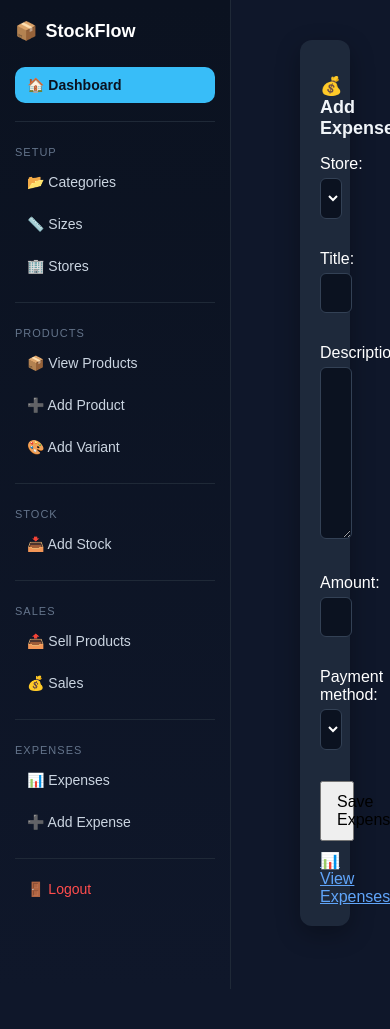
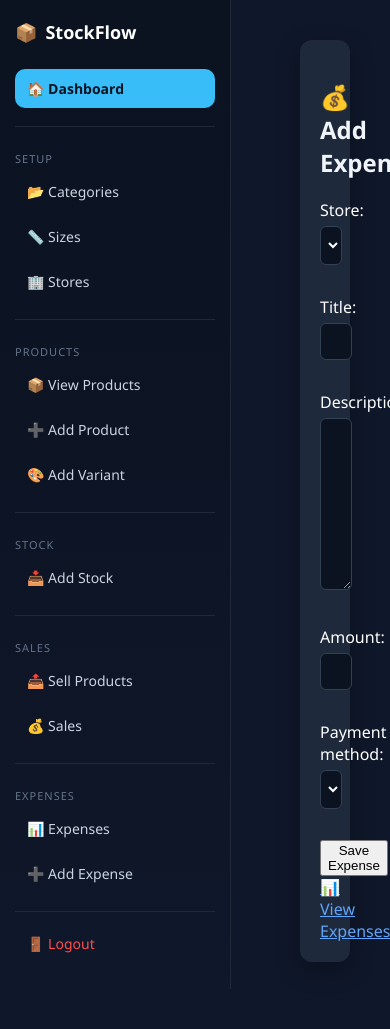
Before and after one commit to felly09/StockFlow, a Django app: page /inventory/add-expense/ in a window 390 px wide; the page is wider, and only the part inside the window is pictured. Run offline with Django 5.2, Linux system fonts and the light colour scheme; a user stored in the database is signed in; data comes from the database, SQL or seed files in the repository.

Commit message:
Refactor and clean up base.css styles

```diff
--- a/inventory/static/inventory/base.css
+++ b/inventory/static/inventory/base.css
@@ -157,52 +157,3 @@ input:focus, select:focus, textarea:focus {
 .mb-1 { margin-bottom: 10px; }
 .mb-2 { margin-bottom: 20px; }
 .mb-3 { margin-bottom: 30px; }
-
-body {
-    margin: 0;
-    padding: 0;
-    font-family: Arial, sans-serif;
-}
-
-/* Main container */
-.container {
-    width: 90%;
-    max-width: 1200px;
-    margin: auto;
-}
-
-/* Make text readable on mobile */
-h1, h2, h3 {
-    font-size: clamp(18px, 4vw, 32px);
-}
-
-/* Buttons */
-button {
-    padding: 10px 15px;
-    font-size: 16px;
-    width: auto;
-}
-
-/* Tables scroll on mobile */
-table {
-    width: 100%;
-    overflow-x: auto;
-    display: block;
-}
-
-/* MOBILE FIX */
-@media (max-width: 768px) {
-    .container {
-        width: 95%;
-    }
-
-    button {
-        width: 100%;
-        margin-bottom: 10px;
-    }
-
-    input, select {
-        width: 100%;
-        font-size: 16px;
-    }
-}
```
